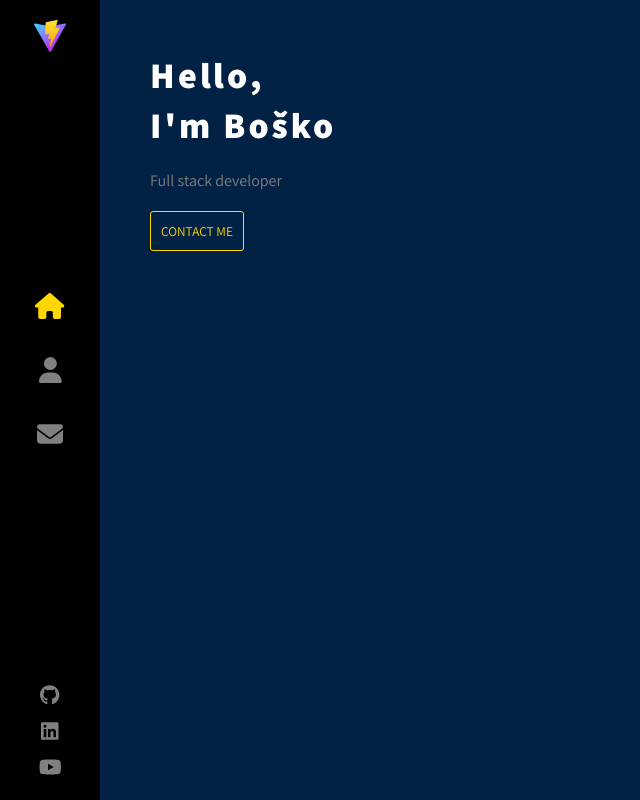
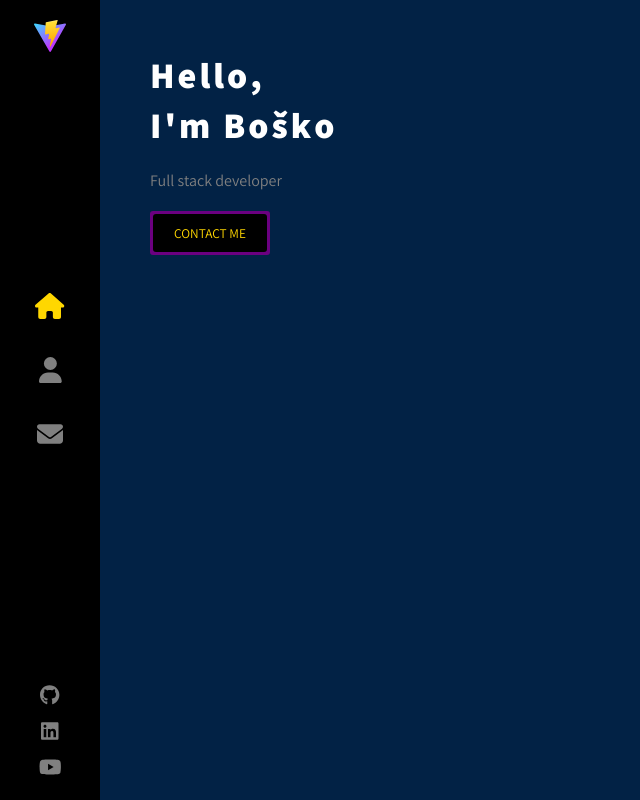
Before and after one commit to boskoa/portfolio-website, a React (Vite) app: page / in a window 1280 px wide. Shown: the whole page, without its empty margins (0-640 px from the left). Built offline with nearby package versions, Linux system fonts and the light colour scheme.

Commit message:
Adding ruber letters

```diff
--- a/src/components/Home/index.jsx
+++ b/src/components/Home/index.jsx
@@ -1,5 +1,6 @@
-import styled from "styled-components";
+import styled, { css, keyframes } from "styled-components";
 import letterAnimate from "../../utils/letterAnimate";
+import { useEffect, useState } from "react";
 
 const StyledContainer = styled.div`
   margin-left: 100px;
@@ -13,29 +14,52 @@ const StyledHeader = styled.h2`
   line-height: 50px;
 `;
 
+const fadeIn = keyframes`
+  from {
+    opacity: 0;
+  }
+  to {
+    opacity: 1
+  }
+`;
+
 const StyledSub = styled.p`
   color: grey;
   margin: 20px 0;
+  animation: ${() => css`1.5s ${fadeIn} 0.5s both`};
+`;
+
+const buttonRoll = keyframes`
+  from {
+    background-position: -200px 0px;
+  }
+  to {
+    background-position: 0px 0px;
+  }
 `;
 
 const StyledContact = styled.button`
   text-transform: uppercase;
-  background-color: transparent;
-  border: 1px solid gold;
   color: gold;
-  padding: 10px;
+  background-image: linear-gradient(45deg, #6b0080 46%, white 48%, #6b0080 50%);
+  background-repeat: no-repeat;
+  background-size: 300% 100%;
+  border: none;
+  width: 120px;
   border-radius: 3px;
   cursor: pointer;
-  transition: all 0.3s;
+  animation: ${() => css`1.5s ${fadeIn} 0.5s both`};
+  transition: all 0.2s;
 
   &:hover {
-    transform: scale(1.01);
-    box-shadow: 0 0 10px 0 gold;
+    animation: ${() => css`
+        ${buttonRoll} 1s ease-out 0s forwards
+      `},
+      ${() => css`1.5s ${fadeIn} 0.5s both`};
   }
 
   &:active {
-    transform: none;
-    box-shadow: none;
+    transform: scale(0.99);
   }
 
   @media (hover: none) {
@@ -43,18 +67,34 @@ const StyledContact = styled.button`
   }
 `;
 
+const StyledContactText = styled.div`
+  background-color: black;
+  padding: 10px;
+  margin: 3px;
+  border-radius: 3px;
+`;
+
 const greeting = "Hello,";
+const intro = "I'm Boško";
 
 function Home() {
+  const [animateIntro, setAnimateIntro] = useState(true);
+
+  useEffect(() => {
+    setTimeout(() => setAnimateIntro(false), 3000);
+  }, []);
+
   return (
     <StyledContainer>
       <StyledHeader>
-        {letterAnimate(greeting, 0)}
+        {letterAnimate(greeting, 0, animateIntro)}
         <br />
-        I&apos;m Boško
+        {letterAnimate(intro, greeting.length, animateIntro)}
       </StyledHeader>
       <StyledSub>Full stack developer</StyledSub>
-      <StyledContact>Contact me</StyledContact>
+      <StyledContact>
+        <StyledContactText>Contact me</StyledContactText>
+      </StyledContact>
     </StyledContainer>
   );
 }
--- a/src/utils/letterAnimate.jsx
+++ b/src/utils/letterAnimate.jsx
@@ -1,32 +1,73 @@
+/* eslint-disable indent */
 import styled, { css, keyframes } from "styled-components";
 
 const letterAnimation = keyframes`
-  from {
+  0% {
     opacity: 0;
     transform: scale(0.5);
   }
-  to {
+  50% {
+    opacity: 1;
+    transform: scale(1.05);
+  }
+  70% {
+    opacity: 1;
+    transform: scale(0.95);
+  }
+  100% {
     opacity: 1;
     transform: scale(1);
   }
 `;
 
-const StyledLetter = styled.span`
-  display: inline-block;
-  opacity: 0;
-  animation: ${({ $delay }) =>
-    css`1s cubic-bezier(0.175, 0.885, 0.32, 1.275) ${letterAnimation} ${
-      $delay * 100 + 500
-    }ms forwards`};
+const rubber = keyframes`
+  0% {
+    transform: scaleY(0.5);
+  }
+  50% {
+    color: gold;
+    transform: scaleY(1.15);
+  }
+  70% {
+    color: gold;
+    transform: scaleY(0.85);
+  }
+  100% {
+    opacity: 1;
+    color: gold;
+    transform: scaleY(1);
+  }
 `;
 
-function letterAnimate(letters, start) {
+export const StyledLetter = styled.span`
+  display: inline-block;
+  opacity: ${({ $animateIntro }) => ($animateIntro ? 0 : 1)};
+  min-width: 10px;
+  animation: ${({ $delay, $animateIntro }) =>
+    $animateIntro
+      ? css`0.5s cubic-bezier(0.175, 0.885, 0.32, 1.275) ${letterAnimation} ${
+          $delay * 100 + 500
+        }ms forwards`
+      : ""};
+
+  &:hover {
+    animation: ${({ $animateIntro }) =>
+      $animateIntro ? "" : css`0.5s ease-in ${rubber} forwards`};
+  }
+`;
+
+function letterAnimate(letters, start, animateIntro) {
   const lettersArray = letters.split("");
+  console.log(lettersArray);
 
   return (
     <span>
       {lettersArray.map((l, i) => (
-        <StyledLetter key={l + i} $delay={start + i}>
+        <StyledLetter
+          key={l + i}
+          $delay={start + i}
+          $animateIntro={animateIntro}
+        >
           {l}
         </StyledLetter>
       ))}
```
